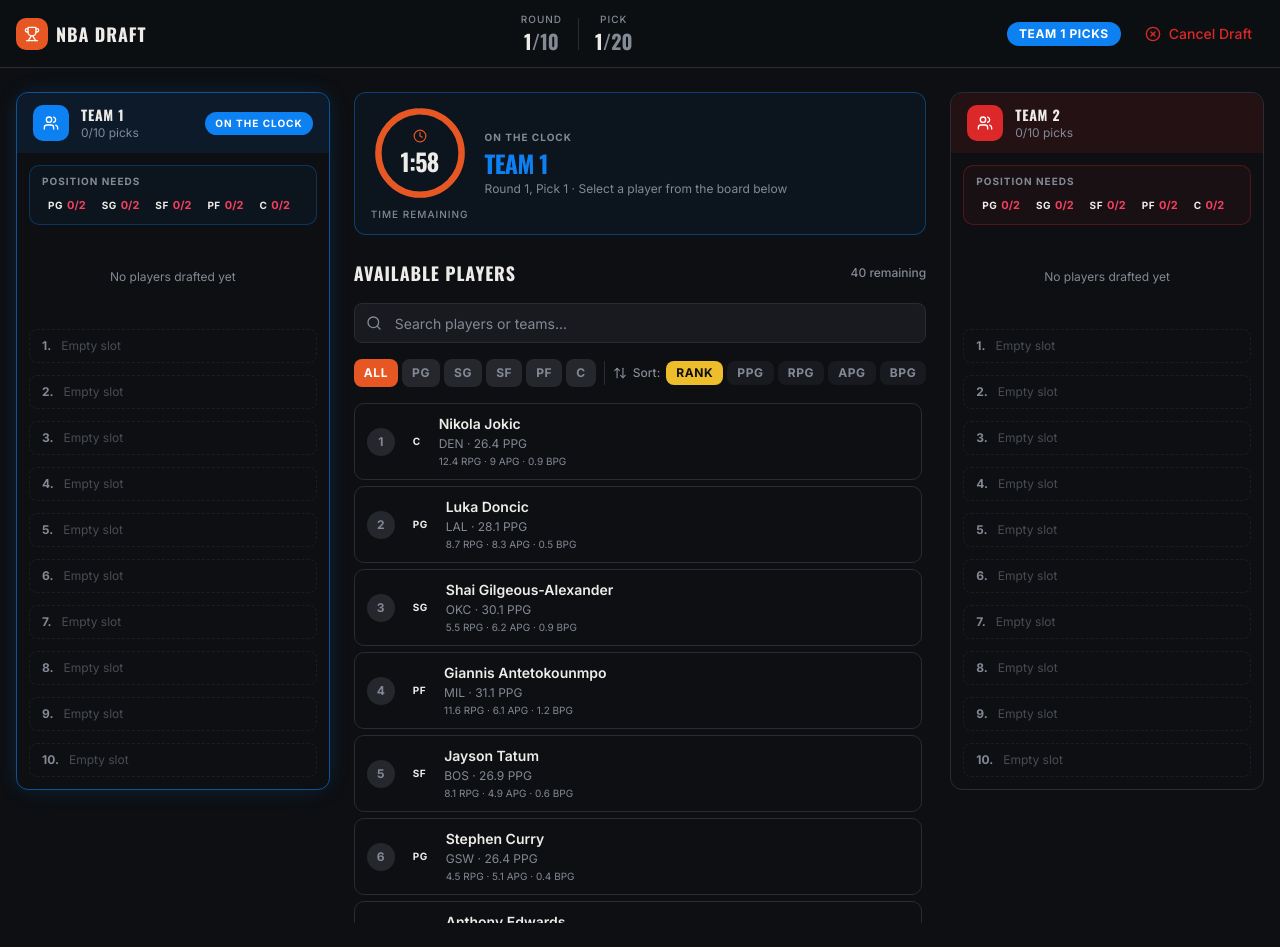
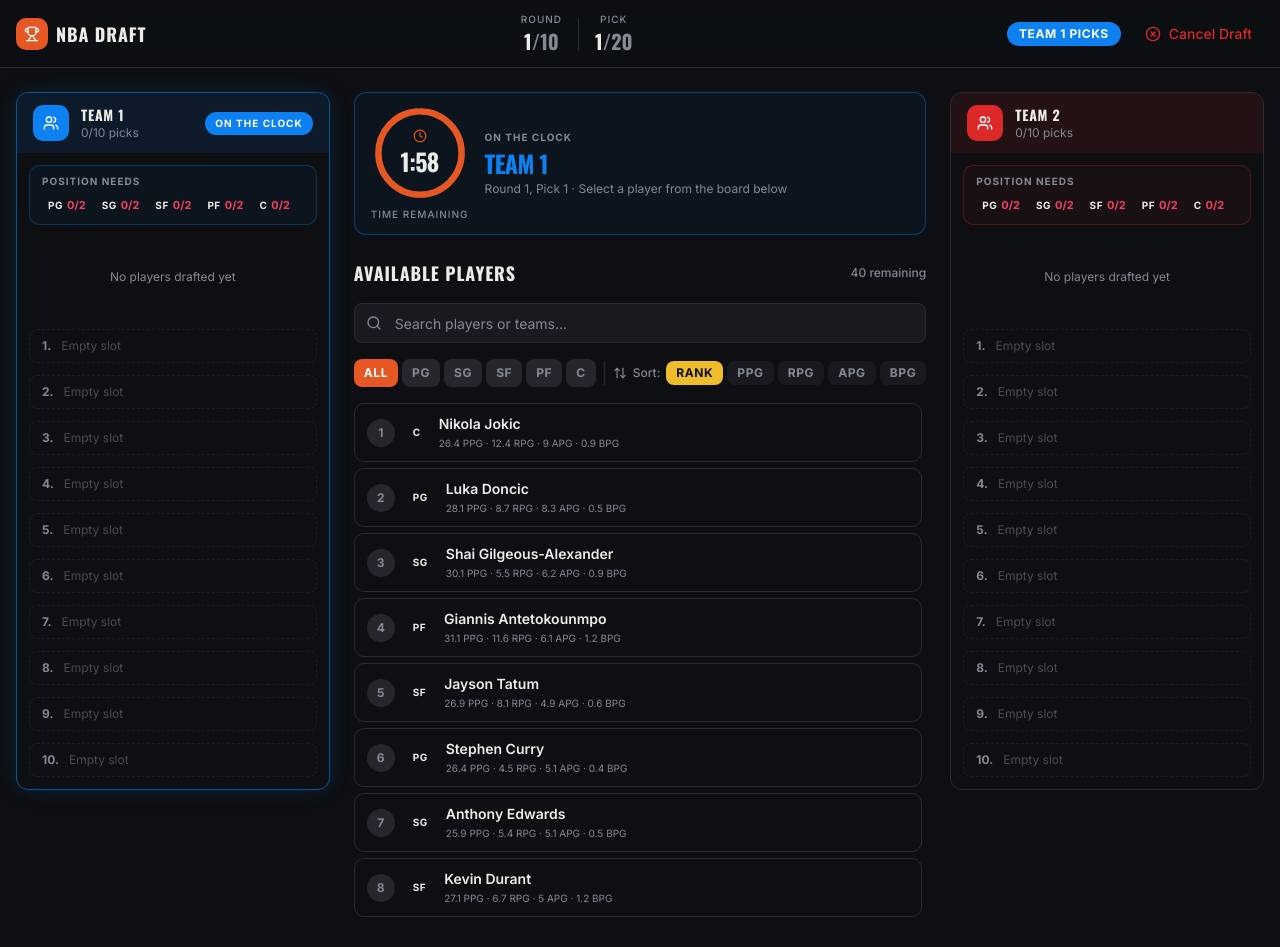
Before and after one commit to F1nal04/hoop-drft, a Next.js app: page / in a window 1280 px wide. Both pictures are taken after a click on the button "START DRAFT". Built offline with nearby package versions, Linux system fonts and the light colour scheme.

Commit message:
Refactor DraftCompleteScreen and PlayerCard components for improved layout and readability

```diff
--- a/components/draft-complete-screen.tsx
+++ b/components/draft-complete-screen.tsx
@@ -61,8 +61,7 @@ export function DraftCompleteScreen({
                   <span className="w-5 text-xs font-bold text-muted-foreground">
                     {i + 1}.
                   </span>
-                  <div className="flex flex-1 flex-col gap-0.5">
-                    <div className="flex items-center gap-2">
+                  <div className="flex flex-1 items-center gap-2">
                     <span
                       className={cn(
                         "inline-flex shrink-0 items-center rounded px-1.5 py-0.5 text-[10px] font-bold uppercase tracking-wider",
@@ -74,13 +73,9 @@ export function DraftCompleteScreen({
                     <span className="truncate text-sm font-medium text-foreground">
                       {player.name}
                     </span>
-                      <span className="ml-auto text-xs text-muted-foreground">
-                        {player.team}
+                    <span className="ml-auto text-[10px] text-muted-foreground">
+                      {player.ppg} PPG · {player.rpg} RPG · {player.apg} APG · {player.bpg} BPG
                     </span>
-                    </div>
-                    <div className="text-[10px] text-muted-foreground">
-                      {player.ppg} PPG · {player.rpg} RPG · {player.apg} APG · {player.bpg} BPG
-                    </div>
                   </div>
                 </div>
               ))}
--- a/components/player-card.tsx
+++ b/components/player-card.tsx
@@ -41,15 +41,12 @@ export function PlayerCard({ player, isDrafted, onDraft, disabled }: PlayerCardP
       <div className="flex min-w-0 flex-1 flex-col gap-0.5">
         <span className="truncate text-sm font-semibold text-foreground">
           {player.name}
-        </span>
-        <span className="text-xs text-muted-foreground">
-          {player.team} &middot; {player.ppg} PPG
           {player.era === "historical" && (
-            <span className="ml-1 text-accent"> &middot; Legend</span>
+            <span className="ml-1.5 text-[10px] font-bold uppercase tracking-wider text-accent">Legend</span>
           )}
         </span>
         <span className="text-[10px] text-muted-foreground">
-          {player.rpg} RPG &middot; {player.apg} APG &middot; {player.bpg} BPG
+          {player.ppg} PPG &middot; {player.rpg} RPG &middot; {player.apg} APG &middot; {player.bpg} BPG
         </span>
       </div>
       {isDrafted ? (
```
Lines whose indentation alone changed are shown as unchanged.
